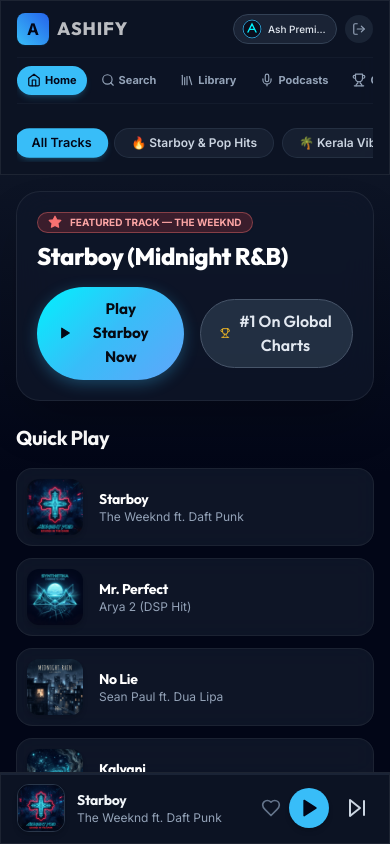
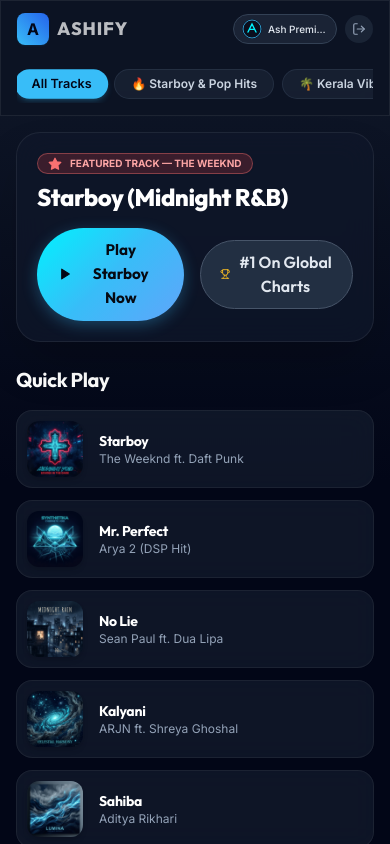
Before and after one commit to aryanpalla198/ASHIFY-MUSIC-PLAYER, a React (Vite) app: page / in a window 390 px wide. Built offline with nearby package versions, Linux system fonts and the light colour scheme; the HTML template or start-up script is replaced by a standard one.

Commit message:
Remove navigation tabs and bottom player bar on mobile to focus fully on All Tracks song list

```diff
--- a/src/components/Navbar.jsx
+++ b/src/components/Navbar.jsx
@@ -51,68 +51,7 @@
         </div>
       </div>
 
-      {/* Mobile Navigation Tabs (visible only on mobile, placed below ASHIFY logo) */}
-      <div className="mobile-only-flex items-center justify-around py-2 border-t border-b border-slate-800/40 bg-slate-900/10 gap-1 overflow-x-auto no-scrollbar">
-        <button
-          onClick={() => setActiveTab('home')}
-          className={`flex items-center gap-1 px-2.5 py-1.5 rounded-full text-[11px] font-bold transition-all ${
-            activeTab === 'home'
-              ? 'bg-sky-400 text-slate-950 shadow-md shadow-sky-400/20'
-              : 'text-slate-400 hover:text-slate-200'
-          }`}
-        >
-          <Home className="w-3.5 h-3.5" />
-          <span>Home</span>
-        </button>
 
-        <button
-          onClick={() => setActiveTab('search')}
-          className={`flex items-center gap-1 px-2.5 py-1.5 rounded-full text-[11px] font-bold transition-all ${
-            activeTab === 'search'
-              ? 'bg-sky-400 text-slate-950 shadow-md shadow-sky-400/20'
-              : 'text-slate-400 hover:text-slate-200'
-          }`}
-        >
-          <Search className="w-3.5 h-3.5" />
-          <span>Search</span>
-        </button>
-
-        <button
-          onClick={() => setActiveTab('library')}
-          className={`flex items-center gap-1 px-2.5 py-1.5 rounded-full text-[11px] font-bold transition-all ${
-            activeTab === 'library'
-              ? 'bg-sky-400 text-slate-950 shadow-md shadow-sky-400/20'
-              : 'text-slate-400 hover:text-slate-200'
-          }`}
-        >
-          <Library className="w-3.5 h-3.5" />
-          <span>Library</span>
-        </button>
-
-        <button
-          onClick={() => setActiveTab('podcasts')}
-          className={`flex items-center gap-1 px-2.5 py-1.5 rounded-full text-[11px] font-bold transition-all ${
-            activeTab === 'podcasts'
-              ? 'bg-sky-400 text-slate-950 shadow-md shadow-sky-400/20'
-              : 'text-slate-400 hover:text-slate-200'
-          }`}
-        >
-          <Mic className="w-3.5 h-3.5" />
-          <span>Podcasts</span>
-        </button>
-
-        <button
-          onClick={() => setActiveTab('charts')}
-          className={`flex items-center gap-1 px-2.5 py-1.5 rounded-full text-[11px] font-bold transition-all ${
-            activeTab === 'charts'
-              ? 'bg-sky-400 text-slate-950 shadow-md shadow-sky-400/20'
-              : 'text-slate-400 hover:text-slate-200'
-          }`}
-        >
-          <Trophy className="w-3.5 h-3.5" />
-          <span>Charts</span>
-        </button>
-      </div>
 
       <div className="flex items-center justify-between gap-4 w-full">
         {/* Navigation History & Search */}
--- a/src/index.css
+++ b/src/index.css
@@ -243,13 +243,15 @@
 @media (max-width: 768px) {
   .app-container {
     grid-template-columns: 1fr;
-    grid-template-rows: 1fr 72px;
+    grid-template-rows: 1fr;
     grid-template-areas:
-      "main"
-      "player";
+      "main";
   }
   .sidebar-container {
     display: none;
+  }
+  footer {
+    display: none !important;
   }
 }
 
```
